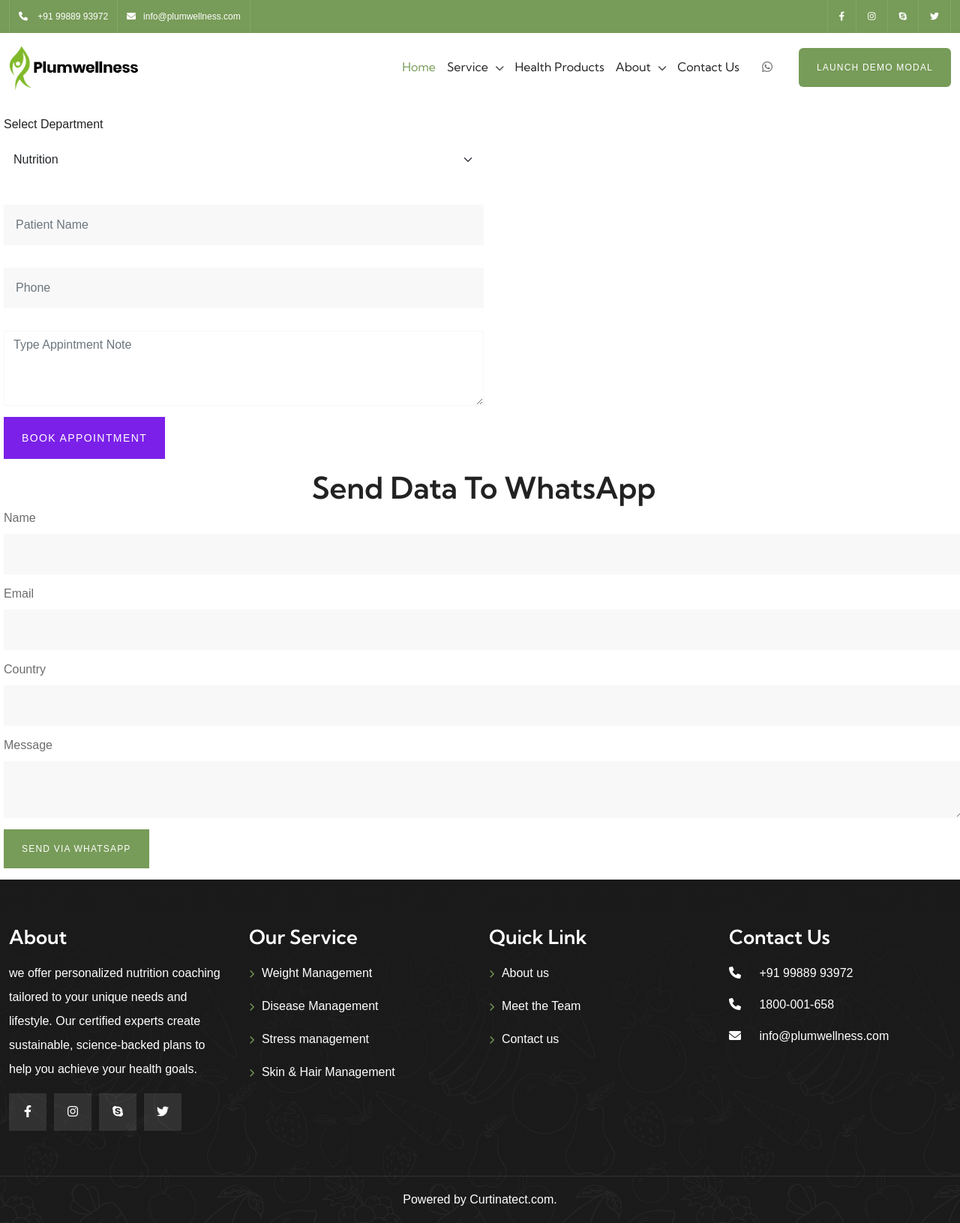
After one commit to bhupindersinghsaggu/plumwellness.in, a PHP site: page /contact.php in a window 1280 px wide. The commit adds this page. Shown: the whole page at 75% size. Run offline with PHP 8.4, Linux system fonts and the light colour scheme; some libraries are stand-ins or nearby versions.

Commit message:
form added

```diff
--- /dev/null
+++ b/contact.php
@@ -0,0 +1,145 @@
+<?php
+include('web/header.php');
+?>
+
+
+<div class="col-xl-6 col-lg-6 mt-4 mt-xl-0">
+    <div class="appoinment-box">
+        <form action="#" class="pq-applyform" novalidate="">
+            <div class="pq-appointment">
+                <div class="row">
+                    <div class="col-lg-12">
+                        <label>
+                            <span class="pq-appointment-title"> Select Department </span>
+                            <span class="form-control-wrap your-country">
+                                <select name="your-country" class="form-select" aria-invalid="false">
+                                    <option value="Nutrition">Nutrition</option>
+                                    <option value="sports Nutrition">sports Nutrition</option>
+                                    <option value="Dietetics">Dietetics</option>
+                                </select>
+                            </span>
+                        </label>
+                    </div>
+
+                    <div class="col-lg-12">
+                        <input type="text" id="patient-name" name="Patient"
+                            class="form-control pq-bg-white paitent-name-field" placeholder="Patient Name" required="">
+                    </div>
+                    <div class="col-lg-12">
+                        <input type="text" id="phone-number" name="Phone"
+                            class="form-control pq-bg-white phone-number-field" aria-invalid="false" placeholder="Phone"
+                            required="">
+                        <div data-lastpass-icon-root=""
+                            style="position: relative !important; height: 0px !important; width: 0px !important; float: left !important;">
+                        </div>
+                    </div>
+                    <div class="col-lg-12">
+                        <textarea cols="40" id="message" rows="10" aria-invalid="false" class="form-control pq-bg-white"
+                            placeholder="Type Appintment Note" autocomplete="off" spellcheck="false"></textarea>
+                    </div>
+                    <div class="col-lg-12">
+                        <a class="pq-button form-btn" href="appointment.html">
+                            <div class="pq-button-block">
+                                <span class="pq-button-text me-0">Book Appointment</span>
+                            </div>
+                        </a>
+                    </div>
+                </div>
+            </div>
+        </form>
+    </div>
+</div>
+
+
+<html>
+
+<head>
+</head>
+<style>
+* {
+    font-family: Arial, sans-serif;
+}
+
+form {
+    margin: 15px 5px;
+    width: 100%;
+    font-size: 16px;
+}
+
+form h1 {
+    text-align: center;
+}
+
+form label {
+    display: block;
+    margin-bottom: 5px;
+}
+
+form input,
+form textarea {
+    width: 100%;
+    padding: 5px;
+    margin-bottom: 10px;
+    box-sizing: border-box;
+    resize: vertical;
+}
+
+form button {
+    background: #4CAF50;
+    color: white;
+    padding: 10px 15px;
+    margin-top: 5px;
+    border: none;
+    cursor: pointer;
+}
+
+form button:hover {
+    background: green;
+}
+</style>
+
+<body>
+    <form>
+        <h1>Send Data To WhatsApp</h1>
+        <label for="">Name</label>
+        <input type="text" class="name">
+
+        <label for="">Email</label>
+        <input type="text" class="email">
+
+        <label for="">Country</label>
+        <input type="text" class="country">
+
+        <label for="">Message</label>
+        <textarea class="message"></textarea>
+        <button type="button" onclick="sendwhatsapp();">Send Via WhatsApp</button>
+    </form>
+
+    <script>
+    function sendwhatsapp() {
+        var phonenumber = "+919877800150";
+
+        var name = document.querySelector(".name").value;
+        var email = document.querySelector(".email").value;
+        var country = document.querySelector(".country").value;
+        var message = document.querySelector(".message").value;
+
+        var url = "https://wa.me/" + phonenumber + "?text=" +
+            "*Name :* " + name + "%0a" +
+            "*Email :* " + email + "%0a" +
+            "*Country:* " + country + "%0a" +
+            "*Message :* " + message +
+            "%0a%0a" +
+            "This is an example of send HTML form data to WhatsApp";
+
+        window.open(url, '_blank').focus();
+    }
+    </script>
+</body>
+
+</html>
+
+
+<?php
+include('web/footer.php');
+?>
--- a/css/custom.css
+++ b/css/custom.css
@@ -373,28 +373,70 @@ header#pq-header .pq-top-header {
     .img-mx-w {
         max-width: 100px;
     }
-.rating{
+
+    .rating {
         font-size: 12px;
     }
-.sec-padding{
+
+    .sec-padding {
         padding-top: 50px;
     }
 }
 
 
-.sec-padding{
+.sec-padding {
     padding-top: 100px !important;
 }
 
-.sec-padding50{
+.sec-padding50 {
     padding-top: 50px !important;
 }
 
-.sec-padding-tb-100{
+.sec-padding-tb-100 {
     padding-top: 100px !important;
     padding-bottom: 100px !important;
 }
 
-.txt-white{
-    color:#FFF !important;
+.txt-white {
+    color: #FFF !important;
 }
+
+
+
+
+form {
+    margin: 15px 5px;
+    width: 500px;
+    font-size: 16px;
+}
+
+form h1 {
+    text-align: center;
+}
+
+form label {
+    display: block;
+    margin-bottom: 5px;
+}
+
+form input,
+form textarea {
+    width: 100%;
+    padding: 5px;
+    margin-bottom: 10px;
+    box-sizing: border-box;
+    resize: vertical;
+}
+
+form button {
+    background: #4CAF50;
+    color: white;
+    padding: 10px 15px;
+    margin-top: 5px;
+    border: none;
+    cursor: pointer;
+}
+
+form button:hover {
+    background: green;
+}
--- a/web/footer.php
+++ b/web/footer.php
@@ -6,7 +6,9 @@
                 <div class="row">
                     <div class="col-lg-3 col-md-6 col-xl-3">
                         <h4 class="footer-title pq-footer-link">About</h4>
-                        <p class="pq-footer-disc">we offer personalized nutrition coaching tailored to your unique needs and lifestyle. Our certified experts create sustainable, science-backed plans to help you achieve your health goals.</p>
+                        <p class="pq-footer-disc">we offer personalized nutrition coaching tailored to your unique needs
+                            and lifestyle. Our certified experts create sustainable, science-backed plans to help you
+                            achieve your health goals.</p>
                         <div class="pq-footer-social">
                             <ul>
                                 <li><a href="#"><i class="fab fa-facebook-f"></i></a></li>
@@ -116,6 +118,44 @@
 <script src="js/isotope.pkgd.min.js"></script>
 <!--custom js-->
 <script src="js/custom.js"></script>
+
+<script>
+$('#myModal').on('shown.bs.modal', function() {
+    $('#myInput').trigger('focus')
+})
+</script>
+
+<script src="https://code.jquery.com/jquery-3.2.1.slim.min.js"
+    integrity="sha384-KJ3o2DKtIkvYIK3UENzmM7KCkRr/rE9/Qpg6aAZGJwFDMVNA/GpGFF93hXpG5KkN" crossorigin="anonymous">
+</script>
+<script src="https://cdn.jsdelivr.net/npm/popper.js@1.12.9/dist/umd/popper.min.js"
+    integrity="sha384-ApNbgh9B+Y1QKtv3Rn7W3mgPxhU9K/ScQsAP7hUibX39j7fakFPskvXusvfa0b4Q" crossorigin="anonymous">
+</script>
+<script src="https://cdn.jsdelivr.net/npm/bootstrap@4.0.0/dist/js/bootstrap.min.js"
+    integrity="sha384-JZR6Spejh4U02d8jOt6vLEHfe/JQGiRRSQQxSfFWpi1MquVdAyjUar5+76PVCmYl" crossorigin="anonymous">
+</script>
+
+<script>
+function sendwhatsapp() {
+    var phonenumber = "+919877800150";
+
+    var name = document.querySelector(".name").value;
+    var email = document.querySelector(".email").value;
+    var country = document.querySelector(".country").value;
+    var message = document.querySelector(".message").value;
+
+    var url = "https://wa.me/" + phonenumber + "?text=" +
+        "*Name :* " + name + "%0a" +
+        "*Email :* " + email + "%0a" +
+        "*Country:* " + country + "%0a" +
+        "*Message :* " + message +
+        "%0a%0a" +
+        "This is an example of send HTML form data to WhatsApp";
+
+    window.open(url, '_blank').focus();
+}
+</script>
+
 </body>
 
 <!-- <script>'undefined' === typeof _trfq || (window._trfq = []); 'undefined' === typeof _trfd && (window._trfd = []), _trfd.push({ 'tccl.baseHost': 'secureserver.net' }, { 'ap': 'cpbh-mt' }, { 'server': 'sg2plmcpnl492384' }, { 'dcenter': 'sg2' }, { 'cp_id': '9858662' }, { 'cp_cache': '' }, { 'cp_cl': '8' }) // Monitoring performance to make your website faster. If you want to opt-out, please contact web hosting support.</script>
--- a/web/header.php
+++ b/web/header.php
@@ -93,12 +93,17 @@
                                         <li class="menu-item ">
                                             <a href="#">Service</a><i class="fa fa-chevron-down pq-submenu-icon"></i>
                                             <ul class="sub-menu">
-                                    <li class="menu-item "><a href="weight-management.php ">Weight Management </a></li>
-                                    <li class="menu-item "><a href="disease-management.php">Disease Management</a></li>
-                                    <li class="menu-item "><a href="stress-management">Stress management</a></li>
-                                    <li class="menu-item "><a href="skin-hair-management.php">Skin & Hair Management</a>
+                                                <li class="menu-item "><a href="weight-management.php ">Weight
+                                                        Management </a></li>
+                                                <li class="menu-item "><a href="disease-management.php">Disease
+                                                        Management</a></li>
+                                                <li class="menu-item "><a href="stress-management">Stress management</a>
                                                 </li>
-                                    <li class="menu-item "><a href="weight-loss-with-diet.php ">Weight Loss With Diet
+                                                <li class="menu-item "><a href="skin-hair-management.php">Skin & Hair
+                                                        Management</a>
+                                                </li>
+                                                <li class="menu-item "><a href="weight-loss-with-diet.php ">Weight Loss
+                                                        With Diet
                                                     </a></li>
                                             </ul>
                                         </li>
@@ -119,21 +124,14 @@
                                 </div>
                             </div>
                             <div class="pq-menu-search-block">
-                        <a href="https://wa.me/919988993972?text=I%20want%20to%20know%20more%20about%20weight%20loss"><i
-                              class="fa-brands fa-whatsapp mgr"></i></a>
+                                <i class="fa-brands fa-whatsapp mgr" data-toggle="modal"
+                                    data-target="#exampleModal"></i>
                             </div>
                             <div class="pq-button-container">
-                        <a class="pq-button pq-btn-flat" href="appointment.html">
-                           <span class="pq-btn-text">
-                              <img src="images/btn-img.svg" alt="svg-image">Appointment
-                           </span>
-                           <div class="pq-btn-cover">
-                              <span class="pq-btn-text pq-btn-cover-text">
-                                 <img src="images/btn-img.svg" alt="svg-image">Appointment
-                              </span>
-                              <div class="pq-btn-cover-bgrnd"></div>
-                           </div>
-                        </a>
+                                <button type="button" class="btn btn-primary" data-toggle="modal"
+                                    data-target="#exampleModal">
+                                    Launch demo modal
+                                </button>
                             </div>
                             <button class="navbar-toggler" type="button" data-bs-toggle="collapse"
                                 data-bs-target="#navbarSupportedContent" aria-controls="navbarSupportedContent"
@@ -147,3 +145,45 @@
         </div>
     </header>
     <!-- <header-end> -->
+
+
+    <!-- Button trigger modal -->
+    <!-- Modal -->
+    <div class="modal fade" id="exampleModal" tabindex="-1" role="dialog" aria-labelledby="exampleModalLabel"
+        aria-hidden="true">
+        <div class="modal-dialog" role="document">
+            <div class="modal-content">
+                <div class="modal-header">
+                    <h5 class="modal-title" id="exampleModalLabel">Modal title</h5>
+                    <button type="button" class="close" data-dismiss="modal" aria-label="Close">
+                        <span aria-hidden="true">&times;</span>
+                    </button>
+                </div>
+                <div class="modal-body">
+                    <div class="col-xl-12 col-lg-6 mt-4 mt-xl-0">
+                        <div class="appoinment-box">
+                            <form class="pq-applyform">
+                                <label for="">Name</label>
+                                <input type="text" class="name" class="form-control pq-bg-white paitent-name-field">
+
+                                <label for="">Email</label>
+                                <input type="text" class="email" class="form-control pq-bg-white phone-number-field">
+
+                                <label for="">Country</label>
+                                <input type="text" class="country" class="form-control pq-bg-white phone-number-field">
+
+                                <label for="">Message</label>
+                                <textarea class="message class=" form-control pq-bg-white
+                                    phone-number-field""></textarea>
+                                <button type="button" onclick="sendwhatsapp();">Send Via WhatsApp</button>
+                            </form>
+                        </div>
+                    </div>
+                </div>
+                <!-- <div class="modal-footer">
+                    <button type="button" class="btn btn-secondary" data-dismiss="modal">Close</button>
+                    <button type="button" class="btn btn-primary">Save changes</button>
+                </div> -->
+            </div>
+        </div>
+    </div>
```
Lines whose indentation alone changed are shown as unchanged.
